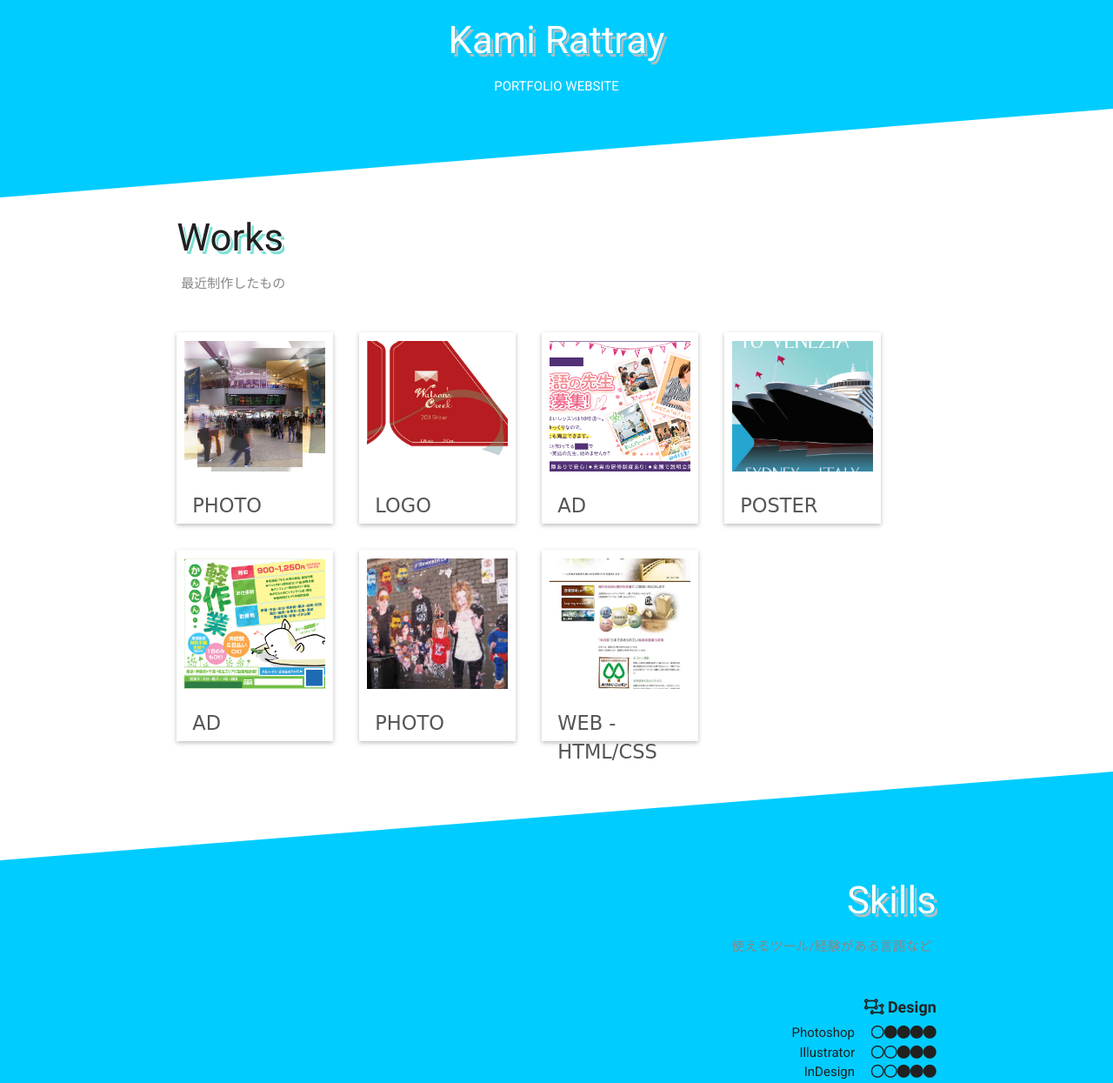
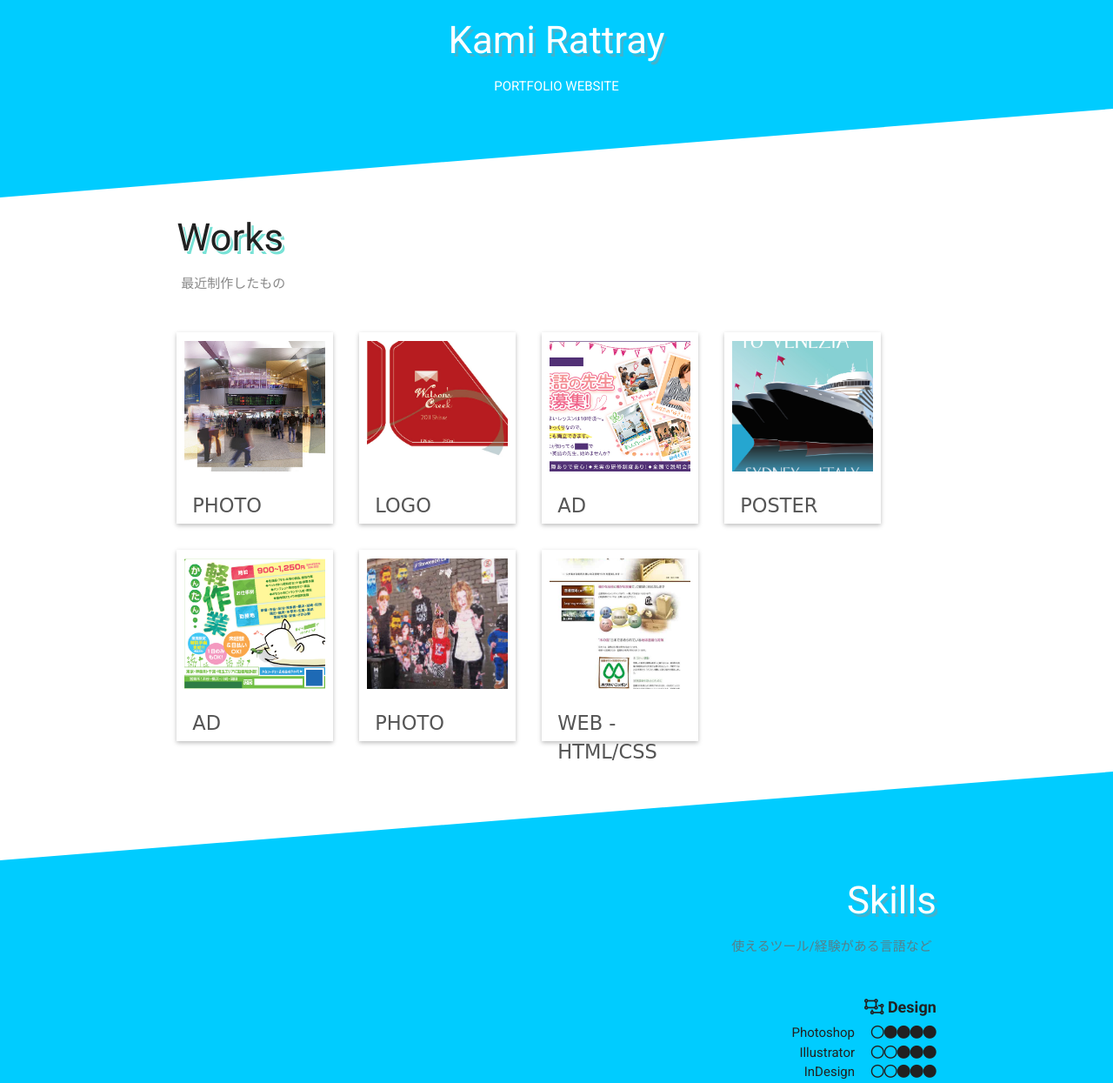
Before and after one commit to kamirat/Portfolio, a PHP site: page / in a window 1280 px wide. Shown: the top 1245 px of the page at 87% size. Run offline with PHP 8.4, Linux system fonts and the light colour scheme; some libraries are stand-ins or nearby versions; some web fonts are replaced.

Commit message:
modified styles
modified some styles in css

```diff
--- a/css/styles.css
+++ b/css/styles.css
@@ -68,7 +68,7 @@
 
 h3{
   color: #fff;
-  text-shadow: .030em .030em #00ccff, .08em .08em #acc0c4;
+  text-shadow: .030em .030em #00ccff, .08em .08em rgba(136, 152, 155, 0.5);
 }
 
 .white h3{
@@ -78,7 +78,7 @@
 
 p.subtitle{
   display: inline-block;
-  color: #888;
+  color: rgba(107, 107, 107, 0.8);
   margin: 0 5px 15px;
 }
 
```
